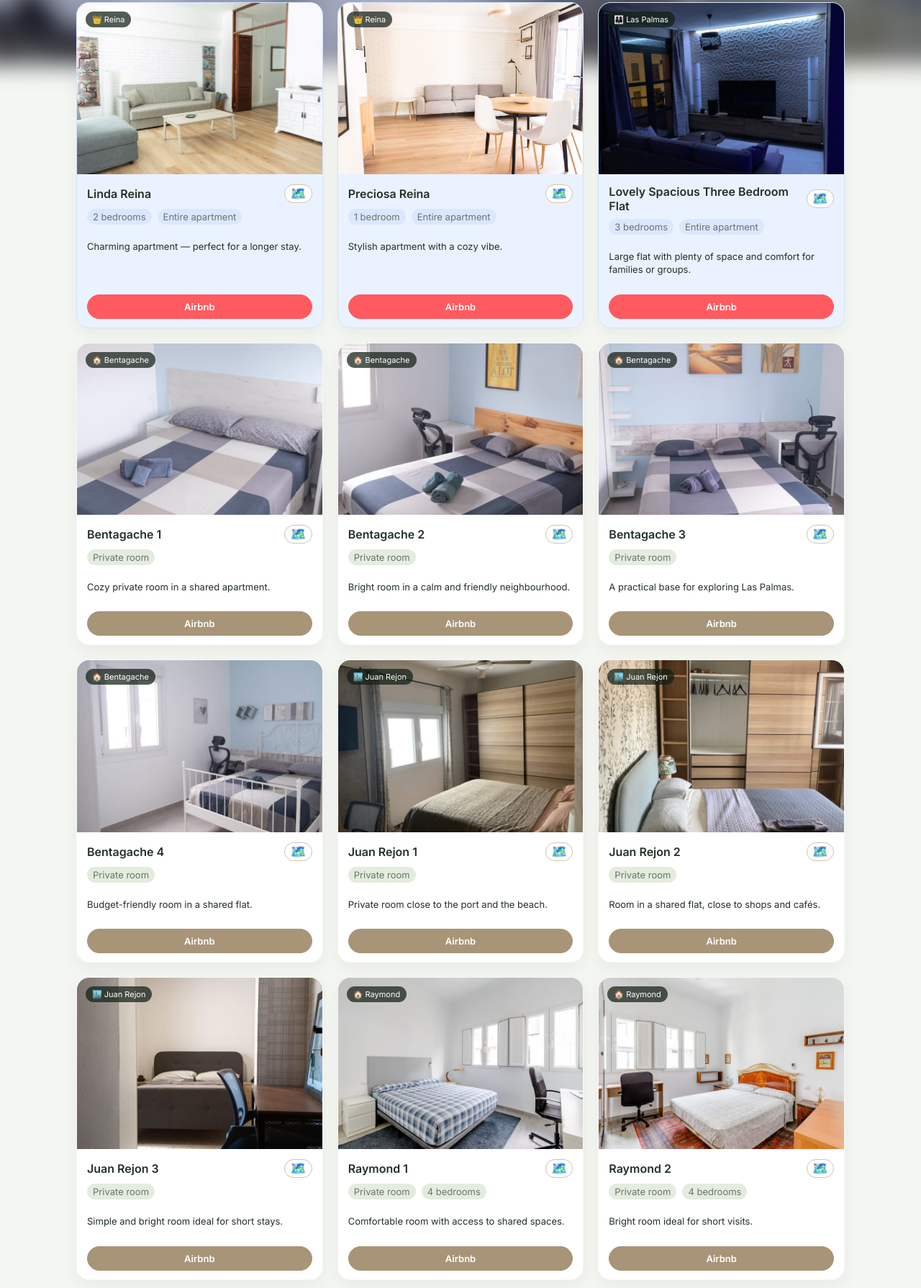
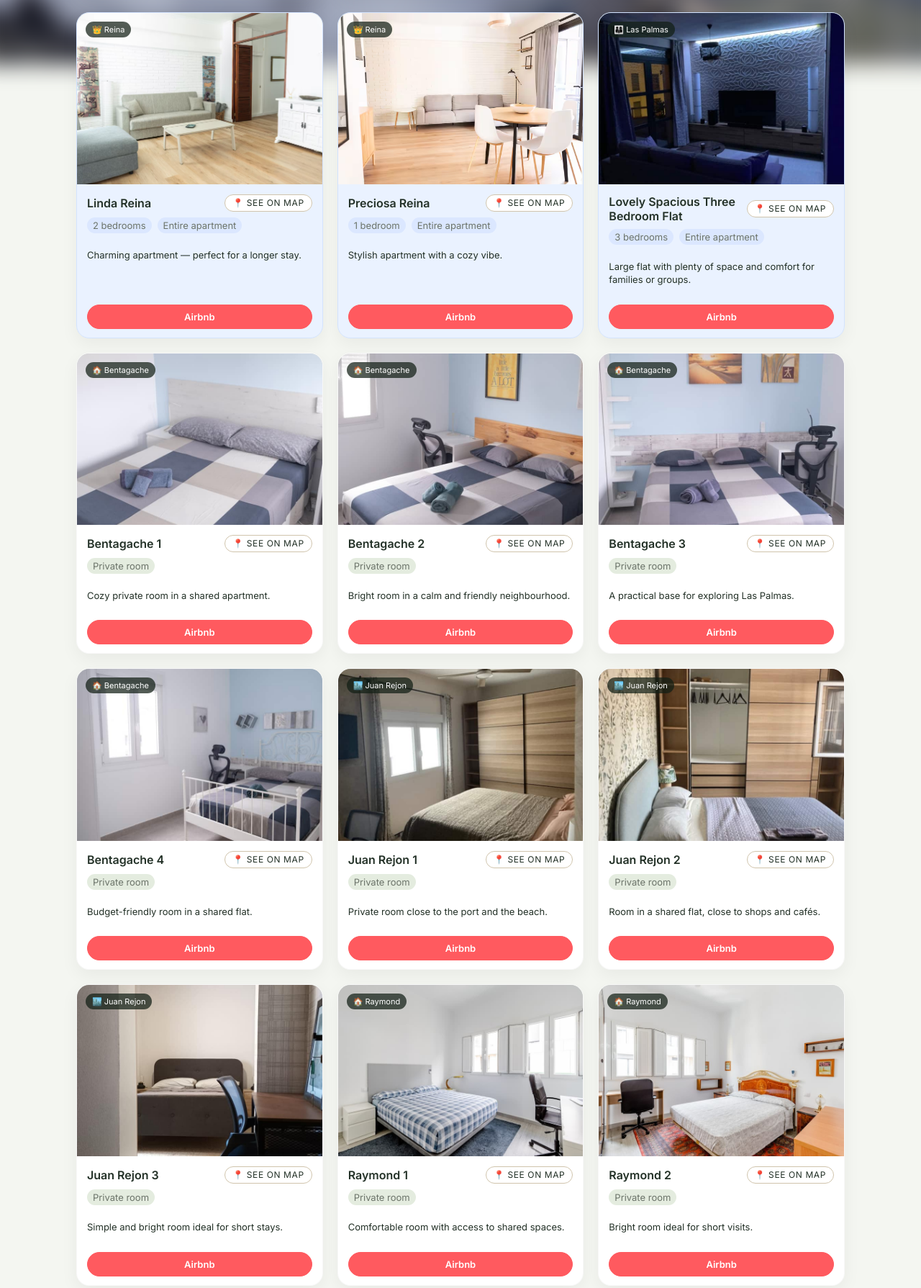
Before and after one commit to albushouselp/albushouselp.github.io, a plain HTML site: page index.html in a window 1280 px wide. Shown: the part 732-2521 px from the top of the page at 72% size. Drawn offline with Linux system fonts and the light colour scheme.

Commit message:
Update index.html

```diff
--- a/index.html
+++ b/index.html
@@ -181,14 +181,19 @@
 
     .location-icon {
       text-decoration: none;
-      font-size: 18px;
-      padding: 3px 7px;
+      font-size: 12px;
+      padding: 5px 10px;
       border-radius: 999px;
       border: 1px solid #d0c4ac;
       background: #ffffff;
       color: var(--text-main);
       line-height: 1;
       flex-shrink: 0;
+      display: inline-flex;
+      align-items: center;
+      gap: 4px;
+      text-transform: uppercase;
+      letter-spacing: 0.05em;
     }
     .location-icon:hover {
       background: #f1e9df;
@@ -239,19 +244,19 @@
       white-space: nowrap;
     }
 
-    /* BEIGE Airbnb (rooms only) */
+    /* PINK Airbnb (rooms + full places) */
     .btn-primary {
-      background: #a89578;
+      background: var(--airbnb-orange);
+      border-color: var(--airbnb-orange);
       color: #fff;
-      border-color: #a89578;
       font-weight: 600;
     }
     .btn-primary:hover {
-      background: #8f7a61;
-      border-color: #8f7a61;
+      background: var(--airbnb-orange-hover);
+      border-color: var(--airbnb-orange-hover);
     }
 
-    /* ORANGE Airbnb — full apartments & studios */
+    /* ORANGE Airbnb — full apartments & studios (same style, separate class just in case) */
     .btn-airbnb {
       background: var(--airbnb-orange);
       border-color: var(--airbnb-orange);
@@ -323,9 +328,12 @@
           <div class="card-body">
             <div class="card-header">
               <div class="card-title">Canteras Beach Life Apartment</div>
-              <a class="location-icon" href="https://maps.app.goo.gl/gg3kJGY3Y4MDDuNy6" target="_blank">🗺️</a>
+              <a class="location-icon" href="https://maps.app.goo.gl/gg3kJGY3Y4MDDuNy6" target="_blank">
+                <span>📍</span><span>see on map</span>
+              </a>
             </div>
             <div class="meta">
+              <span class="meta-pill">4 bedrooms</span>
               <span class="meta-pill">Entire apartment</span>
             </div>
             <p class="desc">Bright apartment beside Las Canteras, ideal for couples or small families.</p>
@@ -344,7 +352,9 @@
           <div class="card-body">
             <div class="card-header">
               <div class="card-title">Canteras Beach Studio</div>
-              <a class="location-icon" href="https://maps.app.goo.gl/fcBNnMWPbX23EFgDA" target="_blank">🗺️</a>
+              <a class="location-icon" href="https://maps.app.goo.gl/fcBNnMWPbX23EFgDA" target="_blank">
+                <span>📍</span><span>see on map</span>
+              </a>
             </div>
             <div class="meta">
               <span class="meta-pill">Studio</span>
@@ -366,7 +376,9 @@
           <div class="card-body">
             <div class="card-header">
               <div class="card-title">Cozy Sunny Studio</div>
-              <a class="location-icon" href="https://maps.app.goo.gl/CBoJNjLCqMUFQ5eY6" target="_blank">🗺️</a>
+              <a class="location-icon" href="https://maps.app.goo.gl/CBoJNjLCqMUFQ5eY6" target="_blank">
+                <span>📍</span><span>see on map</span>
+              </a>
             </div>
             <div class="meta">
               <span class="meta-pill">Studio</span>
@@ -387,7 +399,9 @@
           <div class="card-body">
             <div class="card-header">
               <div class="card-title">Linda Reina</div>
-              <a class="location-icon" href="https://maps.app.goo.gl/YVdM6tmussWhvxqa6" target="_blank">🗺️</a>
+              <a class="location-icon" href="https://maps.app.goo.gl/YVdM6tmussWhvxqa6" target="_blank">
+                <span>📍</span><span>see on map</span>
+              </a>
             </div>
             <div class="meta">
               <span class="meta-pill">2 bedrooms</span>
@@ -409,7 +423,9 @@
           <div class="card-body">
             <div class="card-header">
               <div class="card-title">Preciosa Reina</div>
-              <a class="location-icon" href="https://maps.app.goo.gl/YVdM6tmussWhvxqa6" target="_blank">🗺️</a>
+              <a class="location-icon" href="https://maps.app.goo.gl/YVdM6tmussWhvxqa6" target="_blank">
+                <span>📍</span><span>see on map</span>
+              </a>
             </div>
             <div class="meta">
               <span class="meta-pill">1 bedroom</span>
@@ -431,7 +447,9 @@
           <div class="card-body">
             <div class="card-header">
               <div class="card-title">Lovely Spacious Three Bedroom Flat</div>
-              <a class="location-icon" href="https://maps.app.goo.gl/CpfBATSwLiazKGANA" target="_blank">🗺️</a>
+              <a class="location-icon" href="https://maps.app.goo.gl/CpfBATSwLiazKGANA" target="_blank">
+                <span>📍</span><span>see on map</span>
+              </a>
             </div>
             <div class="meta">
               <span class="meta-pill">3 bedrooms</span>
@@ -457,7 +475,9 @@
           <div class="card-body">
             <div class="card-header">
               <div class="card-title">Bentagache 1</div>
-              <a class="location-icon" href="https://maps.app.goo.gl/CUDHekYFHBQmtbQa8" target="_blank">🗺️</a>
+              <a class="location-icon" href="https://maps.app.goo.gl/CUDHekYFHBQmtbQa8" target="_blank">
+                <span>📍</span><span>see on map</span>
+              </a>
             </div>
             <div class="meta"><span class="meta-pill">Private room</span></div>
             <p class="desc">Cozy private room in a shared apartment.</p>
@@ -475,7 +495,9 @@
           <div class="card-body">
             <div class="card-header">
               <div class="card-title">Bentagache 2</div>
-              <a class="location-icon" href="https://maps.app.goo.gl/CUDHekYFHBQmtbQa8" target="_blank">🗺️</a>
+              <a class="location-icon" href="https://maps.app.goo.gl/CUDHekYFHBQmtbQa8" target="_blank">
+                <span>📍</span><span>see on map</span>
+              </a>
             </div>
             <div class="meta"><span class="meta-pill">Private room</span></div>
             <p class="desc">Bright room in a calm and friendly neighbourhood.</p>
@@ -493,7 +515,9 @@
           <div class="card-body">
             <div class="card-header">
               <div class="card-title">Bentagache 3</div>
-              <a class="location-icon" href="https://maps.app.goo.gl/CUDHekYFHBQmtbQa8" target="_blank">🗺️</a>
+              <a class="location-icon" href="https://maps.app.goo.gl/CUDHekYFHBQmtbQa8" target="_blank">
+                <span>📍</span><span>see on map</span>
+              </a>
             </div>
             <div class="meta"><span class="meta-pill">Private room</span></div>
             <p class="desc">A practical base for exploring Las Palmas.</p>
@@ -511,7 +535,9 @@
           <div class="card-body">
             <div class="card-header">
               <div class="card-title">Bentagache 4</div>
-              <a class="location-icon" href="https://maps.app.goo.gl/CUDHekYFHBQmtbQa8" target="_blank">🗺️</a>
+              <a class="location-icon" href="https://maps.app.goo.gl/CUDHekYFHBQmtbQa8" target="_blank">
+                <span>📍</span><span>see on map</span>
+              </a>
             </div>
             <div class="meta"><span class="meta-pill">Private room</span></div>
             <p class="desc">Budget-friendly room in a shared flat.</p>
@@ -530,7 +556,9 @@
           <div class="card-body">
             <div class="card-header">
               <div class="card-title">Juan Rejon 1</div>
-              <a class="location-icon" href="https://maps.app.goo.gl/CpfBATSwLiazKGANA" target="_blank">🗺️</a>
+              <a class="location-icon" href="https://maps.app.goo.gl/CpfBATSwLiazKGANA" target="_blank">
+                <span>📍</span><span>see on map</span>
+              </a>
             </div>
             <div class="meta"><span class="meta-pill">Private room</span></div>
             <p class="desc">Private room close to the port and the beach.</p>
@@ -548,7 +576,9 @@
           <div class="card-body">
             <div class="card-header">
               <div class="card-title">Juan Rejon 2</div>
-              <a class="location-icon" href="https://maps.app.goo.gl/CpfBATSwLiazKGANA" target="_blank">🗺️</a>
+              <a class="location-icon" href="https://maps.app.goo.gl/CpfBATSwLiazKGANA" target="_blank">
+                <span>📍</span><span>see on map</span>
+              </a>
             </div>
             <div class="meta"><span class="meta-pill">Private room</span></div>
             <p class="desc">Room in a shared flat, close to shops and cafés.</p>
@@ -566,7 +596,9 @@
           <div class="card-body">
             <div class="card-header">
               <div class="card-title">Juan Rejon 3</div>
-              <a class="location-icon" href="https://maps.app.goo.gl/CpfBATSwLiazKGANA" target="_blank">🗺️</a>
+              <a class="location-icon" href="https://maps.app.goo.gl/CpfBATSwLiazKGANA" target="_blank">
+                <span>📍</span><span>see on map</span>
+              </a>
             </div>
             <div class="meta"><span class="meta-pill">Private room</span></div>
             <p class="desc">Simple and bright room ideal for short stays.</p>
@@ -576,7 +608,7 @@
           </div>
         </article>
 
-        <!-- RAYMOND (rooms + 4 bedrooms tag) -->
+        <!-- RAYMOND (rooms, no 4-bed tag now) -->
         <article class="card">
           <div class="card-img">
             <img src="images/ray1.jpg" alt="Raymond 1" />
@@ -585,11 +617,12 @@
           <div class="card-body">
             <div class="card-header">
               <div class="card-title">Raymond 1</div>
-              <a class="location-icon" href="https://maps.app.goo.gl/gg3kJGY3Y4MDDuNy6" target="_blank">🗺️</a>
+              <a class="location-icon" href="https://maps.app.goo.gl/gg3kJGY3Y4MDDuNy6" target="_blank">
+                <span>📍</span><span>see on map</span>
+              </a>
             </div>
             <div class="meta">
               <span class="meta-pill">Private room</span>
-              <span class="meta-pill">4 bedrooms</span>
             </div>
             <p class="desc">Comfortable room with access to shared spaces.</p>
             <div class="actions">
@@ -606,11 +639,12 @@
           <div class="card-body">
             <div class="card-header">
               <div class="card-title">Raymond 2</div>
-              <a class="location-icon" href="https://maps.app.goo.gl/gg3kJGY3Y4MDDuNy6" target="_blank">🗺️</a>
+              <a class="location-icon" href="https://maps.app.goo.gl/gg3kJGY3Y4MDDuNy6" target="_blank">
+                <span>📍</span><span>see on map</span>
+              </a>
             </div>
             <div class="meta">
               <span class="meta-pill">Private room</span>
-              <span class="meta-pill">4 bedrooms</span>
             </div>
             <p class="desc">Bright room ideal for short visits.</p>
             <div class="actions">
@@ -627,11 +661,12 @@
           <div class="card-body">
             <div class="card-header">
               <div class="card-title">Raymond 3</div>
-              <a class="location-icon" href="https://maps.app.goo.gl/gg3KJGY3Y4MDDuNy6" target="_blank">🗺️</a>
+              <a class="location-icon" href="https://maps.app.goo.gl/gg3kJGY3Y4MDDuNy6" target="_blank">
+                <span>📍</span><span>see on map</span>
+              </a>
             </div>
             <div class="meta">
               <span class="meta-pill">Private room</span>
-              <span class="meta-pill">4 bedrooms</span>
             </div>
             <p class="desc">Simple room for guests who spend most of the day out.</p>
             <div class="actions">
@@ -648,11 +683,12 @@
           <div class="card-body">
             <div class="card-header">
               <div class="card-title">Raymond 4</div>
-              <a class="location-icon" href="https://maps.app.goo.gl/gg3KJGY3Y4MDDuNy6" target="_blank">🗺️</a>
+              <a class="location-icon" href="https://maps.app.goo.gl/gg3kJGY3Y4MDDuNy6" target="_blank">
+                <span>📍</span><span>see on map</span>
+              </a>
             </div>
             <div class="meta">
               <span class="meta-pill">Private room</span>
-              <span class="meta-pill">4 bedrooms</span>
             </div>
             <p class="desc">Another room option in the Raymond apartment.</p>
             <div class="actions">
@@ -670,7 +706,9 @@
           <div class="card-body">
             <div class="card-header">
               <div class="card-title">Sevilla 1</div>
-              <a class="location-icon" href="https://maps.app.goo.gl/ix2UPzJ45DUFAHpY7" target="_blank">🗺️</a>
+              <a class="location-icon" href="https://maps.app.goo.gl/ix2UPzJ45DUFAHpY7" target="_blank">
+                <span>📍</span><span>see on map</span>
+              </a>
             </div>
             <div class="meta"><span class="meta-pill">Private room</span></div>
             <p class="desc">Comfortable room in the Sevilla apartment.</p>
@@ -688,7 +726,9 @@
           <div class="card-body">
             <div class="card-header">
               <div class="card-title">Sevilla 2</div>
-              <a class="location-icon" href="https://maps.app.goo.gl/ix2UPzJ45DUFAHpY7" target="_blank">🗺️</a>
+              <a class="location-icon" href="https://maps.app.goo.gl/ix2UPzJ45DUFAHpY7" target="_blank">
+                <span>📍</span><span>see on map</span>
+              </a>
             </div>
             <div class="meta"><span class="meta-pill">Private room</span></div>
             <p class="desc">Another cozy room in the Sevilla apartment.</p>
@@ -706,7 +746,9 @@
           <div class="card-body">
             <div class="card-header">
               <div class="card-title">Sevilla 3</div>
-              <a class="location-icon" href="https://maps.app.goo.gl/ix2UPzJ45DUFAHpY7" target="_blank">🗺️</a>
+              <a class="location-icon" href="https://maps.app.goo.gl/ix2UPzJ45DUFAHpY7" target="_blank">
+                <span>📍</span><span>see on map</span>
+              </a>
             </div>
             <div class="meta"><span class="meta-pill">Private room</span></div>
             <p class="desc">Room in a shared flat, ideal for simple stays.</p>
@@ -724,7 +766,9 @@
           <div class="card-body">
             <div class="card-header">
               <div class="card-title">Sevilla 4</div>
-              <a class="location-icon" href="https://maps.app.goo.gl/ix2UPzJ45DUFAHpY7" target="_blank">🗺️</a>
+              <a class="location-icon" href="https://maps.app.goo.gl/ix2UPzJ45DUFAHpY7" target="_blank">
+                <span>📍</span><span>see on map</span>
+              </a>
             </div>
             <div class="meta"><span class="meta-pill">Private room</span></div>
             <p class="desc">Another room option in the Sevilla property.</p>
@@ -743,7 +787,9 @@
           <div class="card-body">
             <div class="card-header">
               <div class="card-title">Sol 1</div>
-              <a class="location-icon" href="https://maps.app.goo.gl/W57P3T2ffthbCXgi9" target="_blank">🗺️</a>
+              <a class="location-icon" href="https://maps.app.goo.gl/W57P3T2ffthbCXgi9" target="_blank">
+                <span>📍</span><span>see on map</span>
+              </a>
             </div>
             <div class="meta"><span class="meta-pill">Private room</span></div>
             <p class="desc">Room in the Sol apartment — close to everything.</p>
@@ -761,7 +807,9 @@
           <div class="card-body">
             <div class="card-header">
               <div class="card-title">Sol 2</div>
-              <a class="location-icon" href="https://maps.app.goo.gl/W57P3T2ffthbCXgi9" target="_blank">🗺️</a>
+              <a class="location-icon" href="https://maps.app.goo.gl/W57P3T2ffthbCXgi9" target="_blank">
+                <span>📍</span><span>see on map</span>
+              </a>
             </div>
             <div class="meta"><span class="meta-pill">Private room</span></div>
             <p class="desc">Another room option in the Sol apartment.</p>
@@ -779,7 +827,9 @@
           <div class="card-body">
             <div class="card-header">
               <div class="card-title">Sol 3</div>
-              <a class="location-icon" href="https://maps.app.goo.gl/W57P3T2ffthbCXgi9" target="_blank">🗺️</a>
+              <a class="location-icon" href="https://maps.app.goo.gl/W57P3T2ffthbCXgi9" target="_blank">
+                <span>📍</span><span>see on map</span>
+              </a>
             </div>
             <div class="meta"><span class="meta-pill">Private room</span></div>
             <p class="desc">Third room in the Sol apartment.</p>
```
